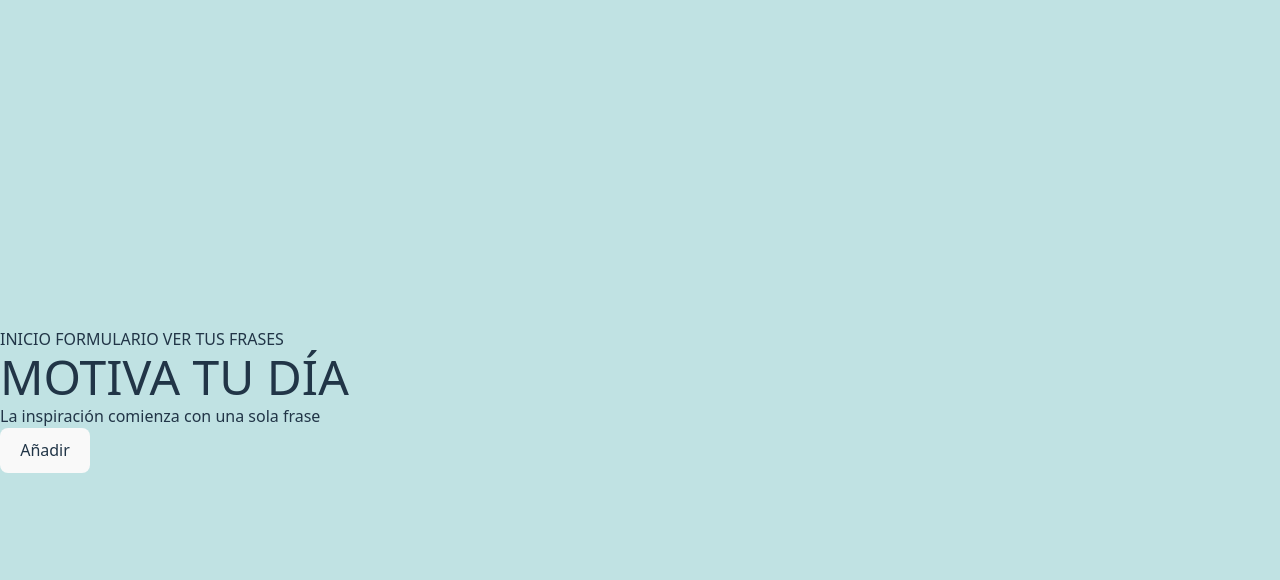
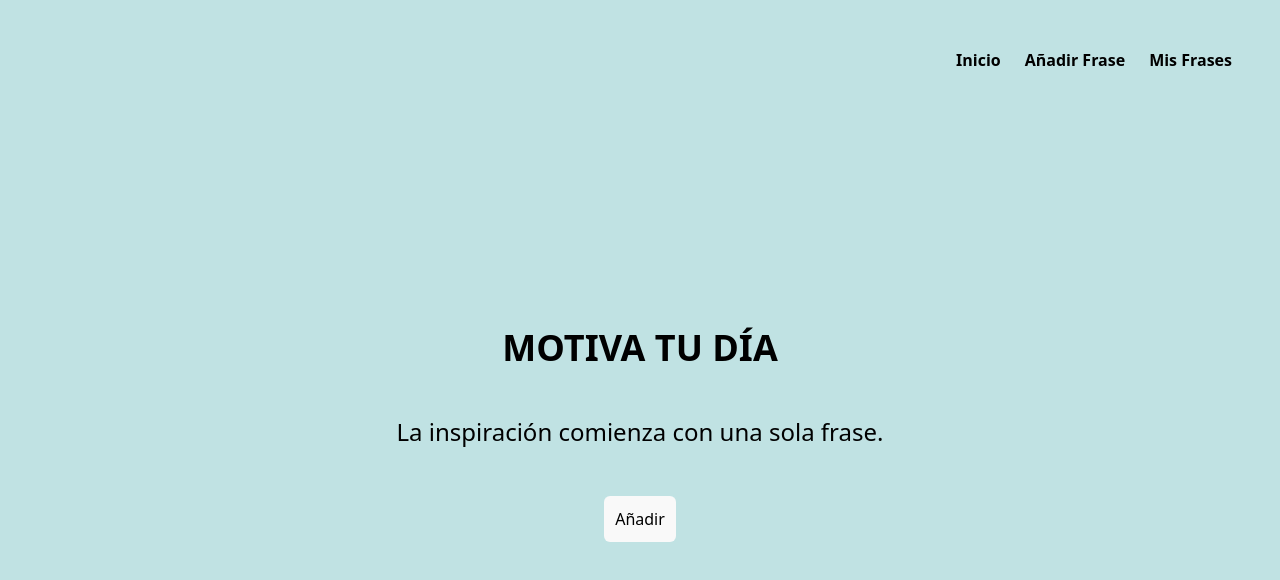
Before and after one commit to miaryl/p7_proyecto4, a React (Vite) app: page / in a window 1280 px wide. Shown: the top 580 px of the page. Built offline with nearby package versions, Linux system fonts and the light colour scheme.

Commit message:
adding new styles to homepage and changing navbar

```diff
--- a/src/App.jsx
+++ b/src/App.jsx
@@ -9,10 +9,12 @@ function App() {
 
   return (
     <>
-    <Navbar />
-      <h1>MOTIVA TU DÍA</h1>
+    <header>  <Navbar /> </header>
+    <main className='mt-60 md:mt-30 lg:mt-60 flex flex-col items-center gap-4 min-w-[280px] sm:min-w-[320px]'>
+      <h1 className='text-center text-4xl font-bold mb-8'> MOTIVA TU DÍA</h1>
     <ShowQuote />
     <AddQuote />
+    </main>
 
     </>
   )
--- a/src/components/button/Button.jsx
+++ b/src/components/button/Button.jsx
@@ -1,8 +1,24 @@
 
-function AddQuote () {
+function AddQuote ({onAdd}) {
     return (
 
-        <button className="text-black-500">Añadir</button>
+        <button  onClick={onAdd} className="
+    rounded-md
+    border
+    border-transparent
+    px-2.5
+    py-2.5
+    text-base
+    font-medium
+    font-inherit
+    bg-[#ffff]
+    cursor-pointer
+    transition-transform transition-colors duration-200
+    duration-250
+    hover:border-black
+    hover:scale-120">
+            Añadir
+            </button>
     )
 }
 
--- a/src/components/navbar/NavBar.jsx
+++ b/src/components/navbar/NavBar.jsx
@@ -1,8 +1,26 @@
+import React from "react"
+
 function Navbar () {
 
     return (
-      <p>INICIO    FORMULARIO   VER TUS FRASES</p>
-    )
+      <header className="mt-2 md:mt-8 pr-8 w-full"
+      style={{ backgroundColor: "#C0E2E3" }}>
+      <nav className="flex justify-end p-4 space-x-6 text-sm md:text-base">
+        <a href="#inicio" className="font-bold text-black hover:text-gray-500 transition-transform transition-colors duration-200
+    duration-250 hover:scale-120">
+          Inicio
+        </a>
+        <a href="#añadir" className="font-bold text-black hover:text-gray-500 transition-transform transition-colors duration-200
+    duration-250 hover:scale-120">
+          Añadir Frase
+        </a>
+        <a href="#misfrases" className="font-bold text-black hover:text-gray-500 transition-transform transition-colors duration-200
+    duration-250 hover:scale-120">
+          Mis Frases
+        </a>
+      </nav>
+    </header>
+    );
 
 }
 
--- a/src/components/quotes/Quotes.jsx
+++ b/src/components/quotes/Quotes.jsx
@@ -2,8 +2,8 @@
 function ShowQuote() {
     return (
 
-        <div className="quotes">
-          <p>La inspiración comienza con una sola frase</p>
+        <div>
+          <p className="flex flex-col justify-center gap-4 text-center text-2xl mb-8">La inspiración comienza con una sola frase.</p>
         </div>
     )
 
--- a/src/index.css
+++ b/src/index.css
@@ -1,54 +1,15 @@
-a {
-  font-weight: 500;
-  color: #646cff;
-  text-decoration: inherit;
-}
-a:hover {
-  color: #535bf2;
+:root {
+background-color: #C0E2E3;
+color: #000;
 }
 
-body {
-  margin: 0;
-  display: flex;
-  place-items: center;
-  min-width: 320px;
-  min-height: 100vh;
-  background-color: #C0E2E3;
-}
-
-h1 {
-  font-size: 3rem;
-  line-height: 1.1;
-  text-align: center;
-}
-
-button {
-  border-radius: 8px;
-  border: 1px solid transparent;
-  padding: 0.6em 1.2em;
-  font-size: 1em;
-  font-weight: 500;
-  font-family: inherit;
-  background-color: #1a1a1a;
-  cursor: pointer;
-  transition: border-color 0.25s;
-}
-button:hover {
-  border-color: #646cff;
-}
-button:focus,
-button:focus-visible {
-  outline: 4px auto -webkit-focus-ring-color;
-}
 
 @media (prefers-color-scheme: light) {
   :root {
-    color: #213547;
-    background-color: #ffffff;
+    background-color: #C0E2E3;
+    color: #000;
   }
-  a:hover {
-    color: #747bff;
-  }
+
   button {
     background-color: #f9f9f9;
   }
```
